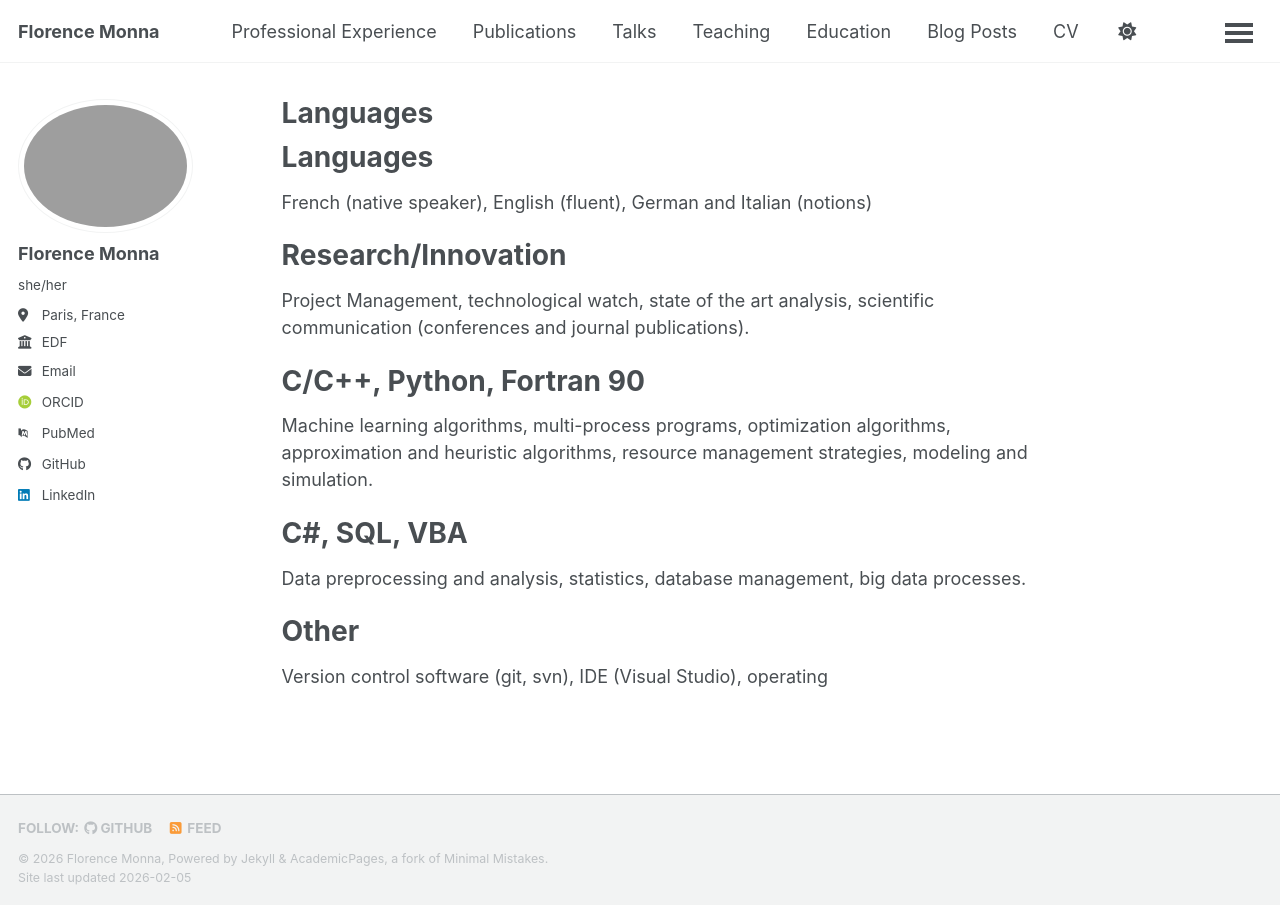
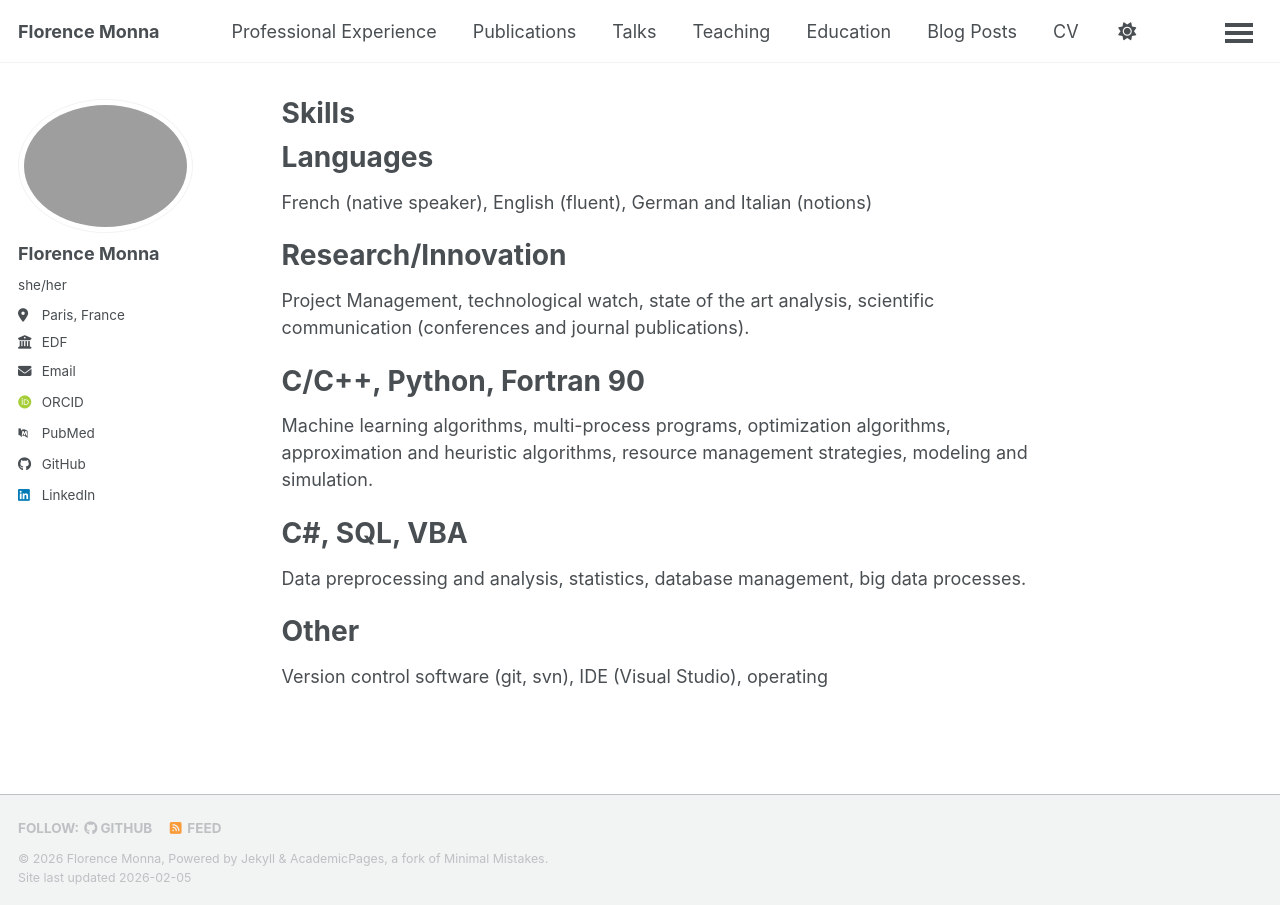
Before and after one commit to fmonna/fmonna.github.io, a Jekyll site: the page built from _pages/skills.md, in a window 1280 px wide. Built offline with Jekyll 4.4.1, drawn with Linux system fonts in a browser that asks for light colours; some web fonts are replaced; our own code applies the rules of GitHub Pages for plain Markdown files; a script bundle is joined from its source files by our own code; library files that are not in the unit come from our copies; a file with an impossible date is left out.

Commit message:
Update skills.md

```diff
--- a/_pages/skills.md
+++ b/_pages/skills.md
@@ -1,3 +1,9 @@
+---
+title: "Skills"
+sitemap: false
+permalink: /skills.html
+---
+
 # Languages
 French (native speaker), English (fluent), German and Italian (notions)
 
```
